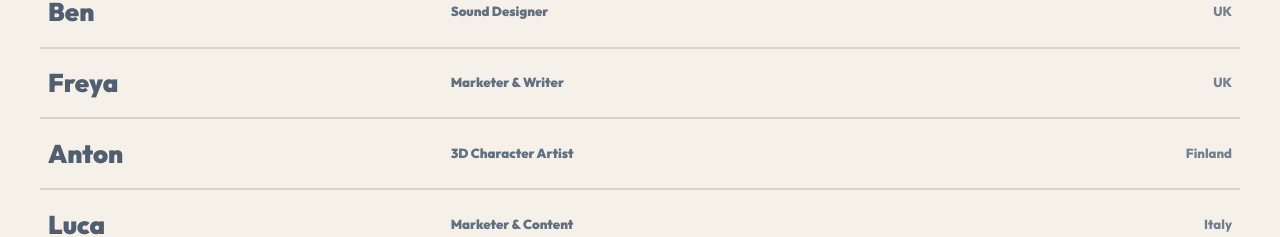
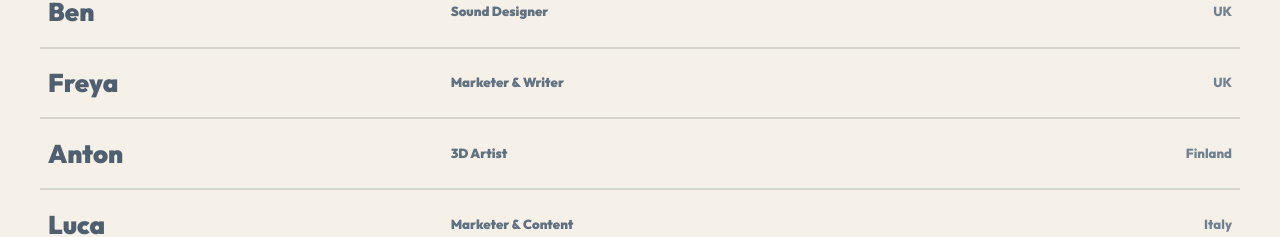
Before and after one commit to RenhetStudio/renhet-studio-web, a Next.js app: page / in a window 1280 px wide. Shown: the part 2151-2388 px from the top of the page. Built offline with nearby package versions, Linux system fonts and the light colour scheme; no server answers.

Commit message:
chore: update anton role

```diff
--- a/src/app/page.tsx
+++ b/src/app/page.tsx
@@ -47,7 +47,7 @@ const team = [
   },
   {
     name: "Anton",
-    role: "3D Character Artist",
+    role: "3D Artist",
     country: "Finland",
   },
   {
```
